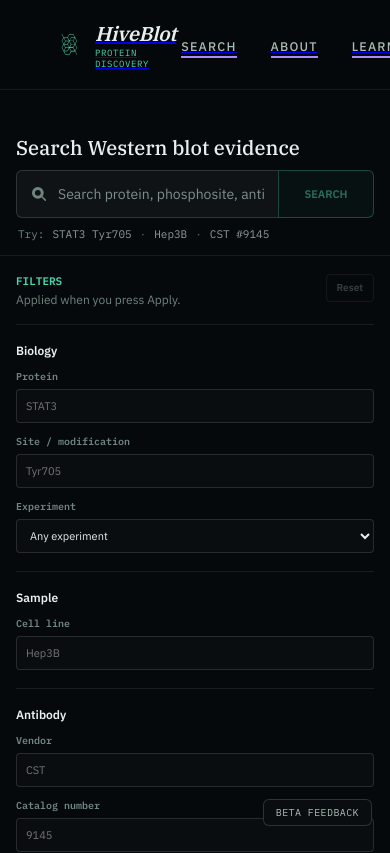
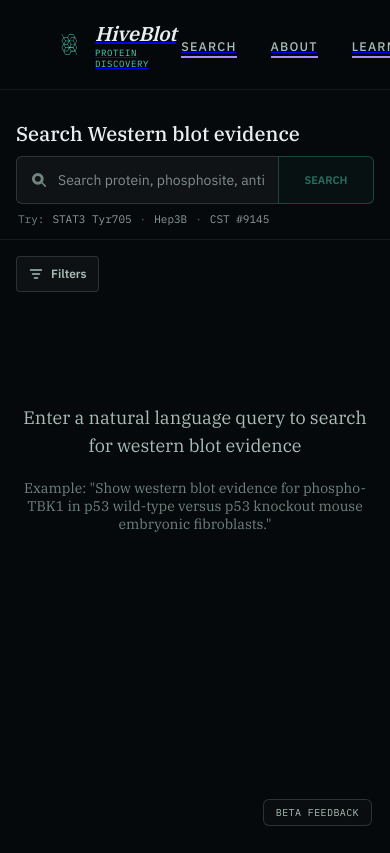
Before and after one commit to nikhilesh-s/hive, a Next.js app in the folder web/: page /search in a window 390 px wide. Shown: the top 853 px of the page. Built offline with nearby package versions, Linux system fonts and the light colour scheme.

Commit message:
Align search with results workspace

```diff
--- a/web/app/globals.css
+++ b/web/app/globals.css
@@ -132,11 +132,20 @@ body {
 
 .hb-search-workspace-header {
   border-bottom: 1px solid rgba(255, 255, 255, 0.07);
-  padding: 22px 56px 14px;
+  padding: 18px 0 12px;
+}
+
+.hb-search-workspace-grid {
+  align-items: end;
+  display: grid;
+  gap: 34px;
+  grid-template-columns: minmax(232px, 260px) minmax(0, 1fr);
+  margin: 0 auto;
+  width: min(1560px, calc(100% - 72px));
 }
 
 .hb-search-input-shell {
-  margin: 0 auto;
+  margin: 0;
   max-width: 920px;
   width: 100%;
 }
@@ -148,13 +157,13 @@ body {
   font-weight: 500;
   line-height: 1.2;
   margin-bottom: 10px;
-  text-align: center;
+  text-align: left;
 }
 
 .hb-search-control {
   align-items: stretch;
   display: flex;
-  margin: 0 auto;
+  margin: 0;
   max-width: 920px;
   width: 100%;
 }
@@ -281,7 +290,7 @@ body {
   font-size: 11px;
   gap: 8px;
   line-height: 1.5;
-  margin: 8px auto 0;
+  margin: 7px 0 0;
   max-width: 920px;
   padding-left: 2px;
 }
@@ -315,7 +324,7 @@ body {
   gap: 34px;
   width: min(1560px, calc(100% - 72px));
   margin: 0 auto;
-  padding: 22px 0 78px;
+  padding: 18px 0 78px;
   align-items: start;
 }
 
@@ -346,12 +355,18 @@ body {
   margin-bottom: 12px;
 }
 
+.hb-mobile-filter-trigger,
+.hb-filter-backdrop,
+.hb-filter-mobile-header {
+  display: none;
+}
+
 .hb-filter-sidebar {
   position: sticky;
   top: 24px;
   min-width: 0;
   border-right: 1px solid rgba(255, 255, 255, 0.08);
-  padding: 4px 24px 24px 0;
+  padding: 2px 22px 24px 0;
 }
 
 .hb-filter-sidebar-heading {
@@ -359,16 +374,16 @@ body {
   align-items: flex-start;
   justify-content: space-between;
   gap: 16px;
-  padding-bottom: 16px;
+  padding-bottom: 13px;
 }
 
 .hb-filter-section {
   border-top: 1px solid rgba(255, 255, 255, 0.08);
-  padding: 18px 0;
+  padding: 15px 0;
 }
 
 .hb-filter-section-title {
-  margin-bottom: 12px;
+  margin-bottom: 10px;
   color: var(--color-text);
   font-family: var(--font-sans), sans-serif;
   font-size: 12px;
@@ -378,7 +393,7 @@ body {
 .hb-filter-section-fields {
   display: flex;
   flex-direction: column;
-  gap: 12px;
+  gap: 10px;
 }
 
 .hb-filter-field {
@@ -510,7 +525,7 @@ body {
 .hb-result-list {
   display: flex;
   flex-direction: column;
-  gap: 30px;
+  gap: 24px;
 }
 
 .hb-result-card {
@@ -530,9 +545,9 @@ body {
     minmax(166px, 0.78fr)
     minmax(180px, 0.86fr)
     minmax(190px, 0.9fr);
-  gap: 26px;
+  gap: 24px;
   align-items: start;
-  padding: 30px 32px;
+  padding: 26px 28px;
   background: #070a0d;
 }
 
@@ -759,7 +774,22 @@ body {
 
 @media (max-width: 900px) {
   .hb-search-workspace-header {
-    padding: 18px 16px 12px;
+    padding: 16px 0 11px;
+  }
+
+  .hb-search-workspace-grid {
+    display: block;
+    width: min(100% - 32px, 760px);
+  }
+
+  .hb-search-sidebar-spacer {
+    display: none;
+  }
+
+  .hb-search-input-shell,
+  .hb-search-control,
+  .hb-search-examples {
+    max-width: none;
   }
 
   .hb-search-input-heading {
@@ -781,14 +811,121 @@ body {
   .hb-search-body {
     grid-template-columns: 1fr;
     width: min(100% - 32px, 760px);
-    padding-top: 18px;
+    padding-top: 16px;
   }
 
   .hb-filter-sidebar {
-    position: static;
-    border-right: 0;
-    border-bottom: 1px solid rgba(255, 255, 255, 0.08);
-    padding: 0 0 22px;
+    background: #080c0f;
+    border-right: 1px solid rgba(255, 255, 255, 0.14);
+    bottom: 0;
+    left: 0;
+    max-width: min(360px, calc(100vw - 40px));
+    overflow-y: auto;
+    padding: 0 20px 28px;
+    position: fixed;
+    top: 0;
+    transform: translateX(-102%);
+    transition: transform 0.2s ease, visibility 0s linear 0.2s;
+    visibility: hidden;
+    width: 100%;
+    z-index: 60;
+  }
+
+  .hb-filter-sidebar.is-open {
+    transform: translateX(0);
+    transition-delay: 0s;
+    visibility: visible;
+  }
+
+  .hb-filter-backdrop.is-open {
+    background: rgba(0, 0, 0, 0.58);
+    border: 0;
+    display: block;
+    inset: 0;
+    padding: 0;
+    position: fixed;
+    z-index: 50;
+  }
+
+  .hb-filter-mobile-header {
+    align-items: center;
+    background: #080c0f;
+    border-bottom: 1px solid rgba(255, 255, 255, 0.09);
+    color: var(--color-text);
+    display: flex;
+    font-family: var(--font-sans), sans-serif;
+    font-size: 15px;
+    font-weight: 600;
+    justify-content: space-between;
+    margin: 0 -20px 16px;
+    min-height: 54px;
+    padding: 0 14px 0 20px;
+    position: sticky;
+    top: 0;
+    z-index: 1;
+  }
+
+  .hb-filter-mobile-header button {
+    align-items: center;
+    background: transparent;
+    border: 1px solid transparent;
+    border-radius: 4px;
+    color: var(--color-text-muted);
+    cursor: pointer;
+    display: inline-flex;
+    font-family: var(--font-sans), sans-serif;
+    font-size: 22px;
+    height: 32px;
+    justify-content: center;
+    width: 32px;
+  }
+
+  .hb-filter-mobile-header button:hover,
+  .hb-filter-mobile-header button:focus-visible {
+    border-color: rgba(74, 214, 176, 0.5);
+    color: var(--color-accent);
+  }
+
+  .hb-mobile-filter-trigger {
+    align-items: center;
+    background: rgba(255, 255, 255, 0.035);
+    border: 1px solid rgba(255, 255, 255, 0.13);
+    border-radius: 4px;
+    color: var(--color-text-muted);
+    cursor: pointer;
+    display: inline-flex;
+    font-family: var(--font-sans), sans-serif;
+    font-size: 12px;
+    font-weight: 600;
+    gap: 7px;
+    margin-bottom: 14px;
+    min-height: 36px;
+    padding: 0 11px;
+  }
+
+  .hb-mobile-filter-trigger:hover,
+  .hb-mobile-filter-trigger:focus-visible {
+    border-color: rgba(74, 214, 176, 0.55);
+    color: var(--color-accent);
+  }
+
+  .hb-mobile-filter-trigger svg {
+    height: 16px;
+    width: 16px;
+  }
+
+  .hb-mobile-filter-count {
+    align-items: center;
+    background: rgba(74, 214, 176, 0.12);
+    border-radius: 999px;
+    color: var(--color-accent);
+    display: inline-flex;
+    font-family: var(--font-mono), monospace;
+    font-size: 9px;
+    height: 18px;
+    justify-content: center;
+    min-width: 18px;
+    padding: 0 5px;
   }
 
   .hb-result-card-main {
--- a/web/app/search/page.tsx
+++ b/web/app/search/page.tsx
@@ -96,6 +96,7 @@ export default function SearchPage() {
   const [results, setResults] = useState<DatabaseResult[]>([]);
   const [loading, setLoading] = useState(false);
   const [error, setError] = useState<string | null>(null);
+  const [filtersOpen, setFiltersOpen] = useState(false);
   const [draftFilters, setDraftFilters] = useState<SearchFilters>(emptySearchFilters);
   const [appliedFilters, setAppliedFilters] = useState<SearchFilters>(emptySearchFilters);
 
@@ -106,6 +107,20 @@ export default function SearchPage() {
     if (q) handleSearch(q);
     // eslint-disable-next-line react-hooks/exhaustive-deps
   }, []);
+
+  useEffect(() => {
+    if (!filtersOpen) return;
+    const previousOverflow = document.body.style.overflow;
+    const closeOnEscape = (event: KeyboardEvent) => {
+      if (event.key === 'Escape') setFiltersOpen(false);
+    };
+    document.body.style.overflow = 'hidden';
+    window.addEventListener('keydown', closeOnEscape);
+    return () => {
+      document.body.style.overflow = previousOverflow;
+      window.removeEventListener('keydown', closeOnEscape);
+    };
+  }, [filtersOpen]);
 
   const clearSearchUrl = () => {
     const url = new URL(window.location.href);
@@ -170,6 +185,7 @@ export default function SearchPage() {
     const filterQuery = buildFilterQuery(draftFilters);
     if (!filterQuery) return;
     setAppliedFilters({ ...draftFilters });
+    setFiltersOpen(false);
     handleSearch(filterQuery);
   };
 
@@ -198,9 +214,11 @@ export default function SearchPage() {
   const filterChips = activeFilterChips(appliedFilters);
 
   return (
-    <div style={{ minHeight: '100vh', backgroundColor: '#06090c', paddingTop: '28px' }}>
+    <div style={{ minHeight: '100vh', backgroundColor: '#06090c', paddingTop: '16px' }}>
       {/* Search Bar */}
       <div className="hb-search-workspace-header">
+        <div className="hb-search-workspace-grid">
+          <div className="hb-search-sidebar-spacer" aria-hidden="true" />
           <SearchInput
             heading="Search Western blot evidence"
             placeholder="Search protein, phosphosite, antibody, cell line..."
@@ -210,18 +228,41 @@ export default function SearchPage() {
             loading={loading}
           />
         </div>
+      </div>
 
       <div className="hb-search-body">
+        <button
+          type="button"
+          className={`hb-filter-backdrop${filtersOpen ? ' is-open' : ''}`}
+          onClick={() => setFiltersOpen(false)}
+          aria-label="Close filters"
+          tabIndex={filtersOpen ? 0 : -1}
+        />
         <FiltersBar
           filters={draftFilters}
           onChange={setDraftFilters}
           onApply={handleApplyFilters}
           onClearField={handleClearDraftFilter}
           onReset={handleResetFilters}
+          open={filtersOpen}
+          onClose={() => setFiltersOpen(false)}
         />
 
         {/* Results Section */}
         <main className="hb-search-results">
+          <button
+            type="button"
+            className="hb-mobile-filter-trigger"
+            onClick={() => setFiltersOpen(true)}
+            aria-expanded={filtersOpen}
+            aria-controls="hb-search-filters"
+          >
+            <svg aria-hidden="true" viewBox="0 0 20 20" focusable="false">
+              <path d="M3 5h14M5.5 10h9M8 15h4" fill="none" stroke="currentColor" strokeLinecap="round" strokeWidth="1.6" />
+            </svg>
+            <span>Filters</span>
+            {filterChips.length > 0 && <span className="hb-mobile-filter-count">{filterChips.length}</span>}
+          </button>
         {showResults ? (
           <div>
             {/* Results Header */}
--- a/web/components/FiltersBar.tsx
+++ b/web/components/FiltersBar.tsx
@@ -103,6 +103,8 @@ interface FiltersBarProps {
   onApply: () => void;
   onClearField: (key: SearchFilterKey) => void;
   onReset: () => void;
+  open?: boolean;
+  onClose?: () => void;
 }
 
 function Section({ title, children }: { title: string; children: ReactNode }) {
@@ -157,6 +159,8 @@ export default function FiltersBar({
   onApply,
   onClearField,
   onReset,
+  open = false,
+  onClose,
 }: FiltersBarProps) {
   const setFilter = <K extends SearchFilterKey>(key: K, value: SearchFilters[K]) => {
     onChange({ ...filters, [key]: value });
@@ -164,7 +168,17 @@ export default function FiltersBar({
   const hasAnyFilter = hasFilters(filters);
 
   return (
-    <aside className="hb-filter-sidebar" aria-label="Search filters">
+    <aside
+      id="hb-search-filters"
+      className={`hb-filter-sidebar${open ? ' is-open' : ''}`}
+      aria-label="Search filters"
+    >
+      <div className="hb-filter-mobile-header">
+        <span>Filters</span>
+        <button type="button" onClick={onClose} aria-label="Close filters">
+          &times;
+        </button>
+      </div>
       <div className="hb-filter-sidebar-heading">
         <div>
           <div style={{ fontFamily: MONO, fontSize: '11px', fontWeight: 600, color: TEAL }}>
```
Also changed, not shown: 1 other file (tests, documents, lock files or other folders). Lines whose indentation alone changed are shown as unchanged.
